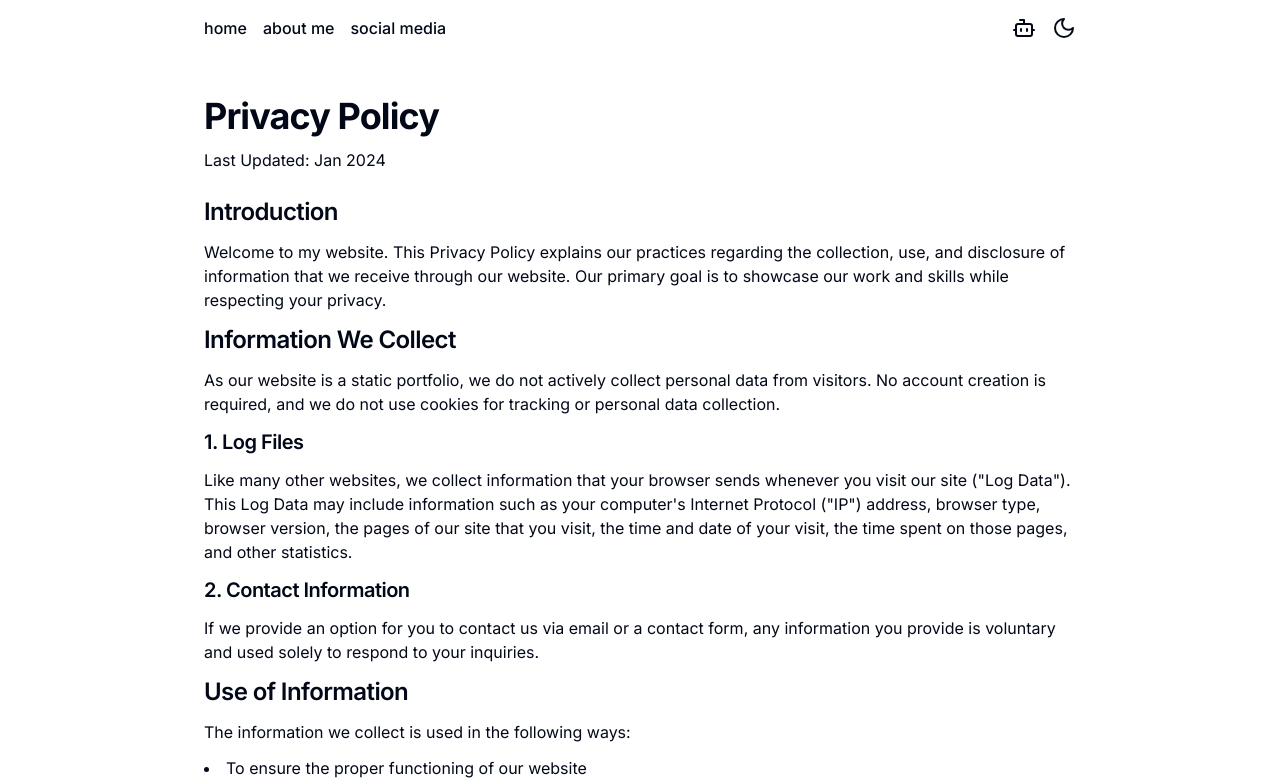
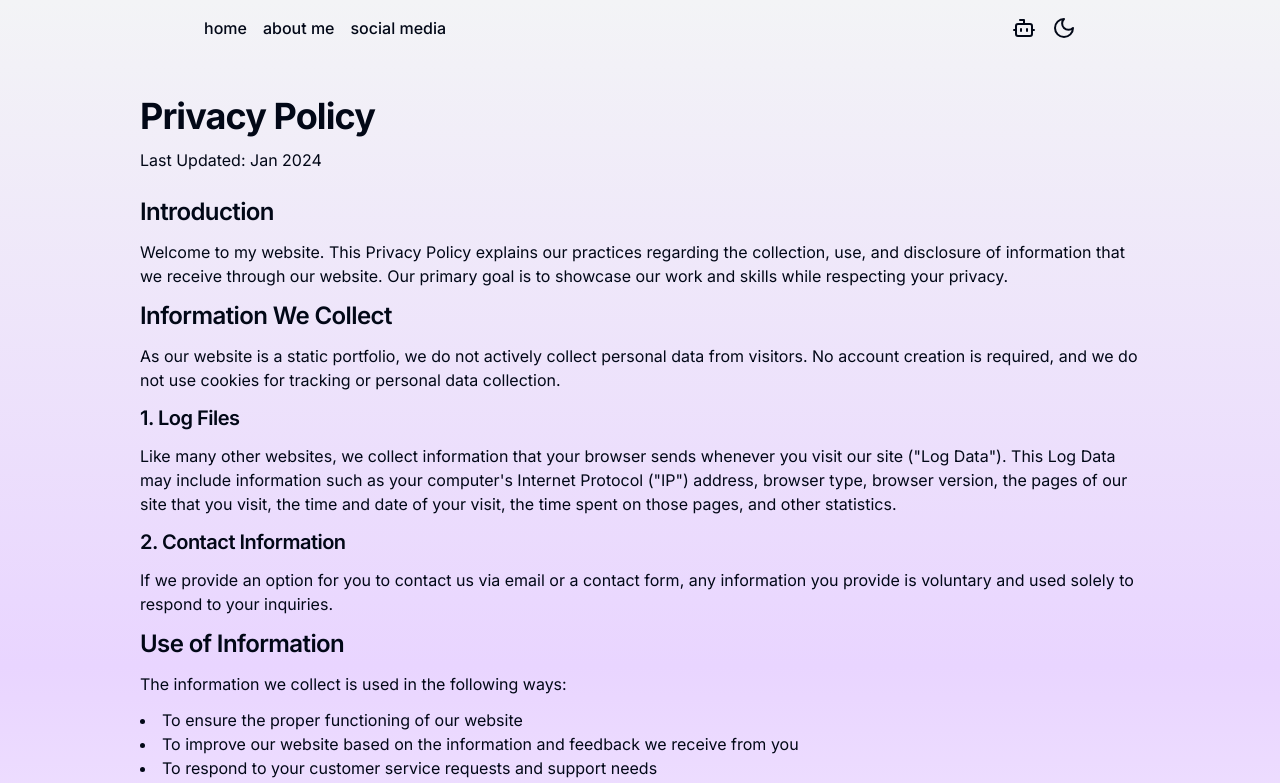
Before and after one commit to Danfraga33/smartPortfolio, a Next.js app: page /privacy in a window 1280 px wide. Shown: the top 783 px of the page. Built offline with nearby package versions, Linux system fonts and the light colour scheme.

Commit message:
feat: dark and light color adjustments

```diff
--- a/src/app/layout.tsx
+++ b/src/app/layout.tsx
@@ -12,6 +12,7 @@ export const metadata: Metadata = {
     default: "Daniel Fraga",
   },
   description: "SMART Portfolio",
+  icons: "/DanielFavicon.png",
 };
 
 export default function RootLayout({
@@ -21,10 +22,12 @@ export default function RootLayout({
 }>) {
   return (
     <html lang="en">
-      <body className={inter.className}>
+      <body
+        className={`${inter.className} dark:bg-[#000] bg-gradient-to-b from-gray-100 via-purple-200 to-white dark:bg-[url('/laptopClosed.jpg')] bg-contain bg-center bg-no-repeat`}
+      >
         <ThemeProvider attribute="class">
           <Navbar />
-          <main className="px-3 max-w-4xl mx-auto py-10">{children}</main>
+          <main className="px-3 max-w-5xl mx-auto py-10">{children}</main>
           <Footer />
         </ThemeProvider>
       </body>
```
